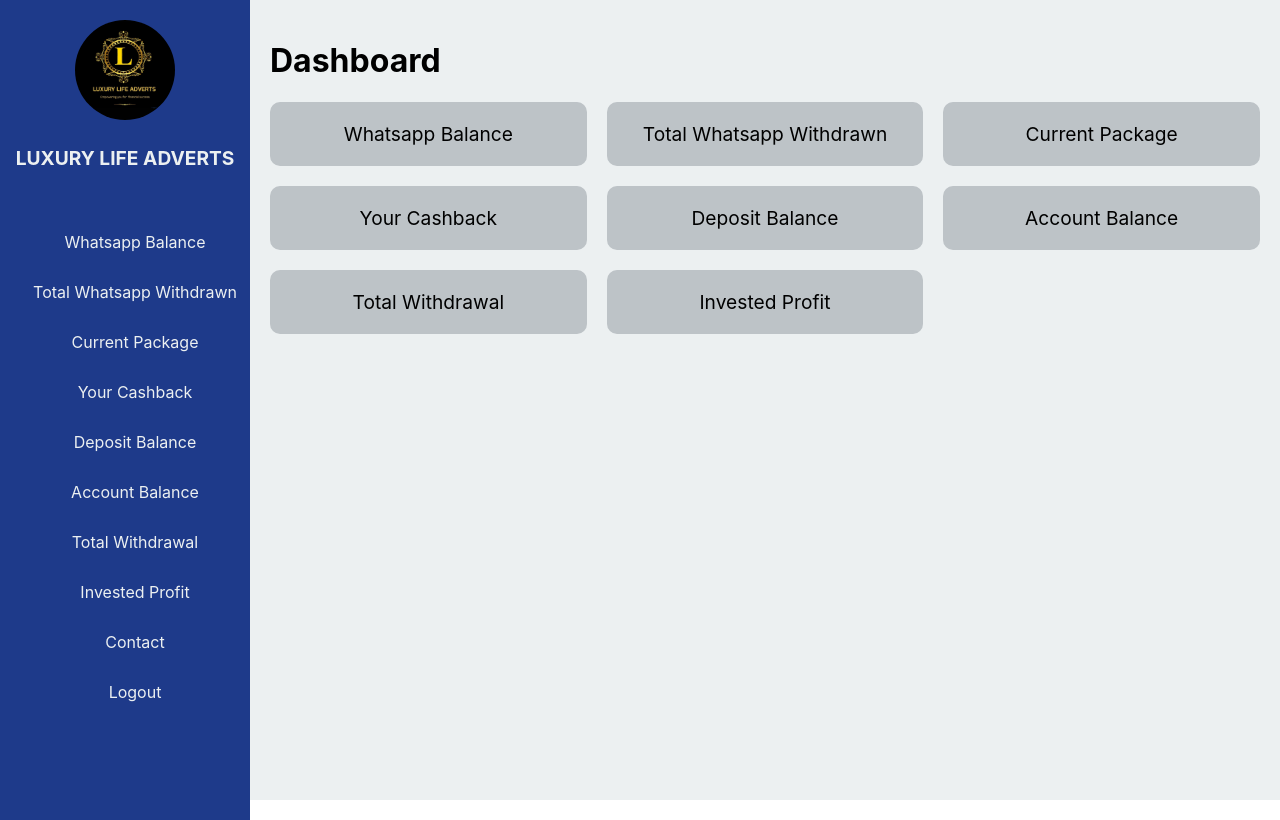
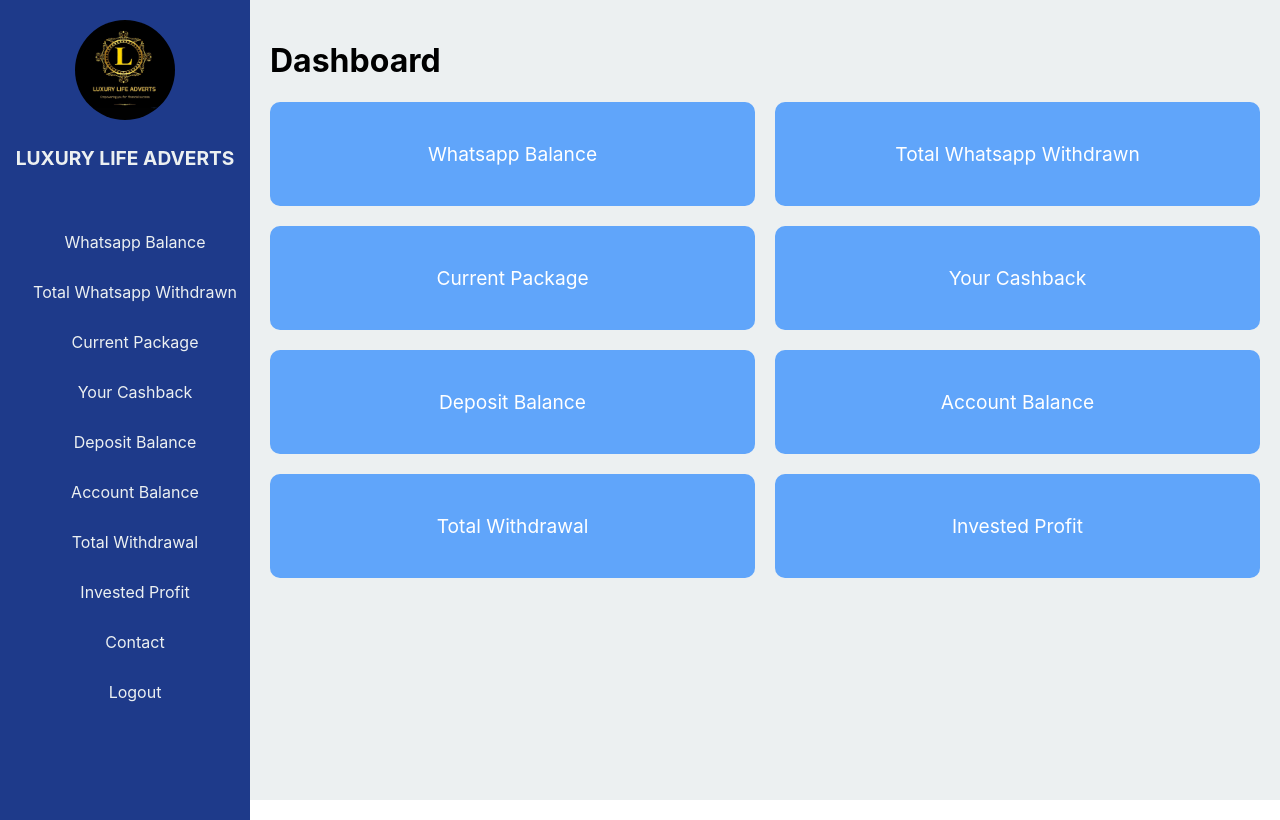
Before and after one commit to Barasa-Micah/Luxury-Life-Adverts, a React (Create React App) app: page /dashboard in a window 1280 px wide. Built offline with nearby package versions, Linux system fonts and the light colour scheme.

Commit message:
Corrected overflow

```diff
--- a/src/components/Dashboard.css
+++ b/src/components/Dashboard.css
@@ -12,14 +12,15 @@
 
   .card-container {
     display: grid;
-    grid-template-columns: repeat(3, 1fr);
+    grid-template-columns: repeat(2, 1fr);
     gap: 20px;
   }
 
   .card {
-    background-color: #bdc3c7;
-    padding: 20px;
+    background-color: #60A5FA;
+    padding: 40px;
     border-radius: 10px;
     text-align: center;
     font-size: 1.2rem;
+    color: white;
   }
--- a/src/components/Sidebar.css
+++ b/src/components/Sidebar.css
@@ -1,7 +1,7 @@
 .sidebar {
     width: 250px;
     height: 100vh;
-    background-color: #1E3A8A; /* Blue theme color */
+    background-color: #1E3A8A;
     color: #ecf0f1;
     display: flex;
     flex-direction: column;
@@ -53,5 +53,5 @@
   }
 
   .nav-menu a:hover {
-    background-color: #4F46E5; /* Lighter blue for hover effect */
+    background-color: #4F46E5;
   }
```
